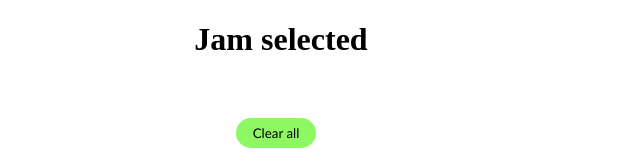
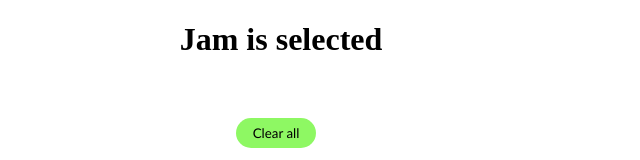
Before and after one commit to mate-academy/react_goods-selector, a React (Create React App) app: page / in a window 1280 px wide. Shown: the top 160 px of the page, without its empty margins (359-999 px from the left). Built offline with nearby package versions, Linux system fonts and the light colour scheme.

Commit message:
add to be

```diff
--- a/src/App.tsx
+++ b/src/App.tsx
@@ -41,7 +41,7 @@ export class App extends React.Component<{}, State> {
       <div className="app">
         <h1 className="title">
           {selectedGoods.length > 0
-            ? `${selectedGoods.join(', ')} selected`
+            ? `${selectedGoods.join(', ')} ${selectedGoods.length > 1 ? 'are' : 'is'}     selected`
             : 'No goods selected'}
         </h1>
 
```
